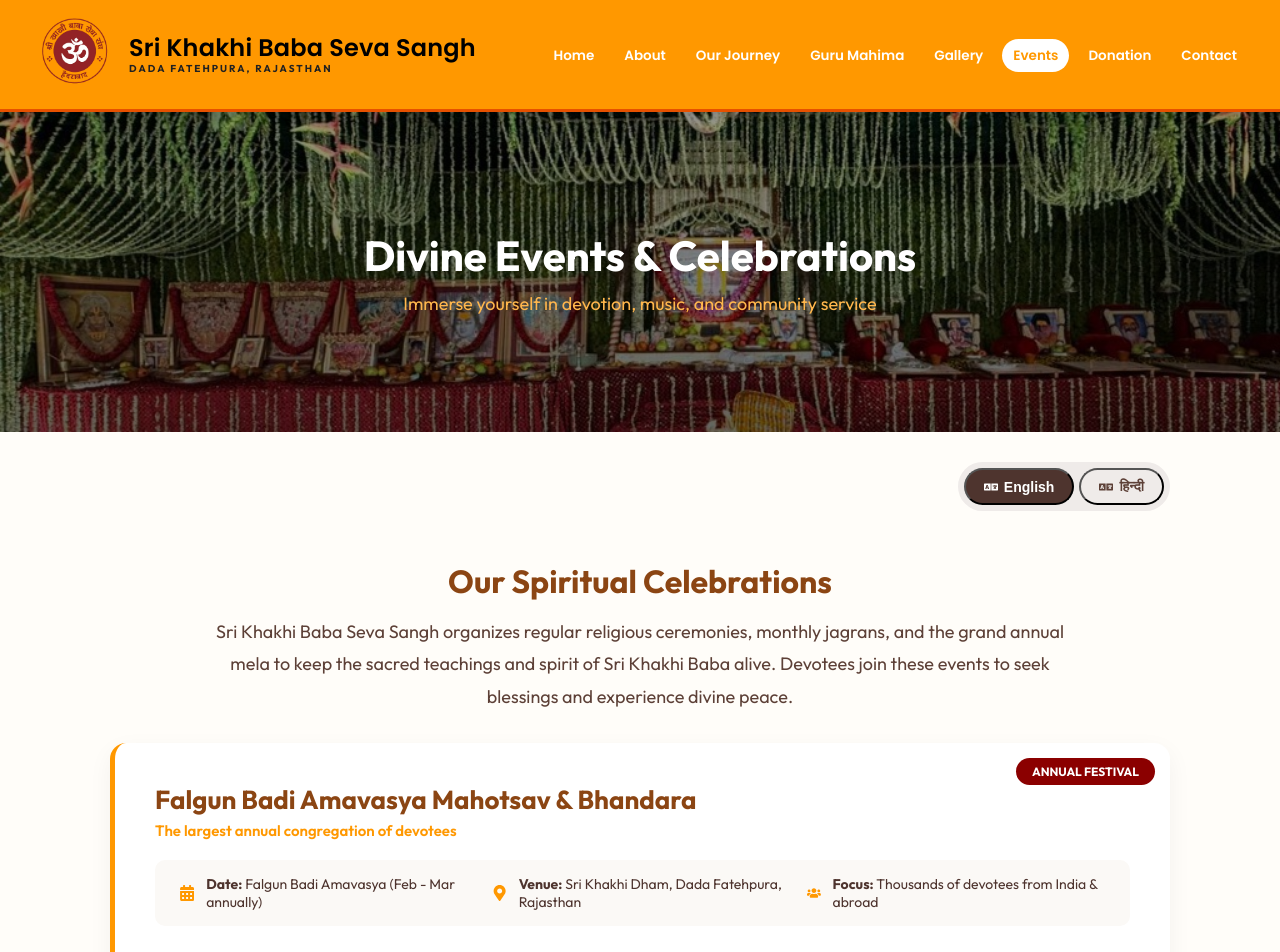
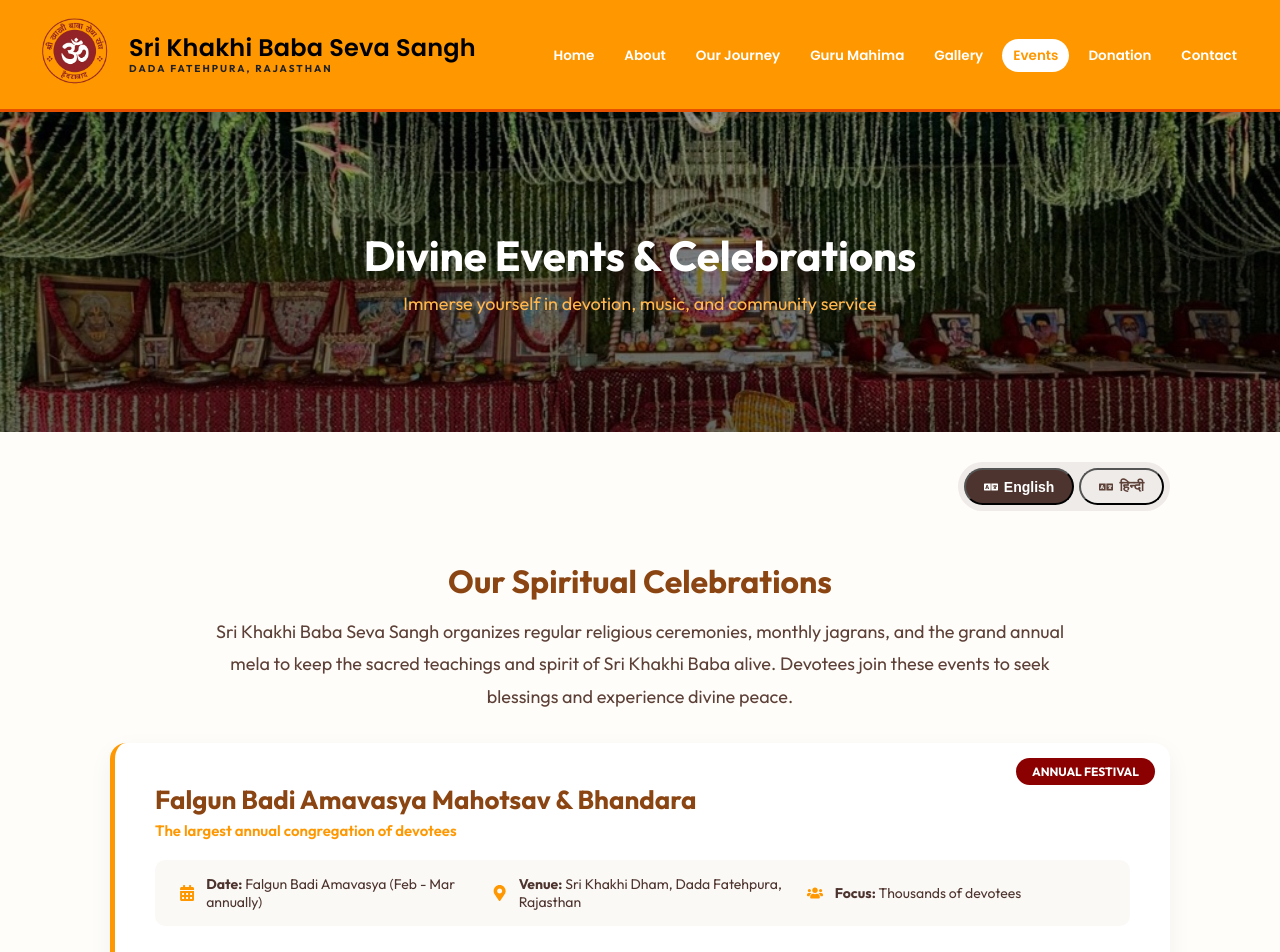
Before and after one commit to agarwalgarv67-lang/SriKhakhiBabaSevaSangh, a React (Vite) app: page /events in a window 1280 px wide. Shown: the top 952 px of the page. Built offline with nearby package versions, Linux system fonts and the light colour scheme; a web font is replaced by a local one.

Commit message:
Events: update attendees text - remove India & abroad, update Hindi label

```diff
--- a/src/pages/Events.jsx
+++ b/src/pages/Events.jsx
@@ -19,7 +19,7 @@
       dateHi: "फाल्गुन बदी अमावस्या (प्रतिवर्ष फरवरी - मार्च)",
       venueEn: "Sri Khakhi Dham, Dada Fatehpura, Rajasthan",
       venueHi: "श्री खाखी धाम, डाडा फतेहरा, राजस्थान",
-      attendeesEn: "Thousands of devotees from India & abroad",
+      attendeesEn: "Thousands of devotees",
       attendeesHi: "देश-विदेश से आने वाले हजारों श्रद्धालु",
       descEn1: "The annual mela is the crown jewel of our celebrations. On this auspicious day, the sacred belongings of Sri Khakhi Baba—his Khadau (wooden sandals), Chimta (iron tongs), and Kamandal (water pot)—are decorated with flowers and carried by the members of the Seva Sangh on their heads in a grand Shobha Yatra (procession) from Khakhi Bhavan to the temple on the hill.",
       descEn2: "The festival features non-stop bhajan, kirtan, standard rituals, and a massive Bhandara (community feast) where thousands of pilgrims are served free sanctified food (prasad).",
```
